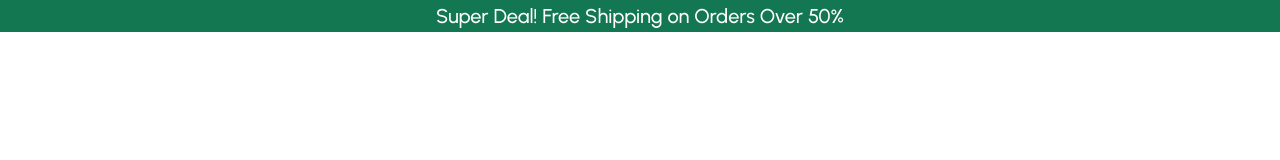
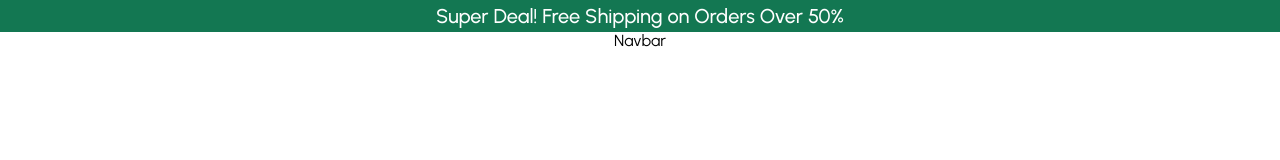
Before and after one commit to adarraji/react-shop, a React (Create React App) app: page / in a window 1280 px wide. Shown: the top 160 px of the page. Built offline with nearby package versions, Linux system fonts and the light colour scheme.

Commit message:
added Navbar component

```diff
--- /dev/null
+++ b/src/components/Navbar/Navbar.js
@@ -0,0 +1,10 @@
+import React from "react";
+import "./Navbar.css";
+
+const Navbar = () => {
+    return (
+        <div>Navbar</div>
+    )
+}
+
+export default Navbar
--- a/src/pages/Home.js
+++ b/src/pages/Home.js
@@ -1,9 +1,13 @@
 import React from "react";
 import Announcement from "../components/Announcement/Announcement";
+import Navbar from "../components/Navbar/Navbar";
 
 const Home = () => {
     return (
-        <Announcement />
+        <div>
+            <Announcement />
+            <Navbar />
+        </div>
     )
 }
 
```
Also changed, not shown: src/components/Navbar/Navbar.css (added).
